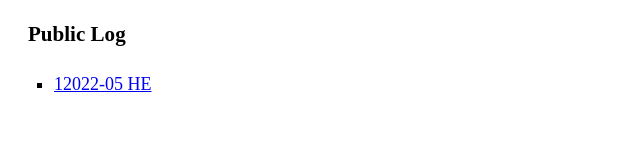
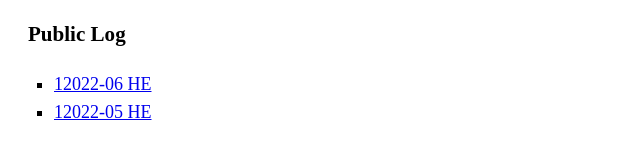
Before and after one commit to johnkord/johnkord.github.io, a plain HTML site: page links.html in a window 1280 px wide. Shown: the part 212-368 px from the top of the page, without its empty margins (0-640 px from the left). Drawn offline with Linux system fonts and the light colour scheme; a web font is replaced by a local one.

Commit message:
Update links.html

```diff
--- a/links.html
+++ b/links.html
@@ -17,6 +17,7 @@
         </ul>
         <h3>Public Log</h3>
         <ul type="square">
+            <li><a href="https://github.com/johnkord/johnkord.github.io/blob/main/log/public-log-12022-06.md">12022-06 HE</a><br>
             <li><a href="https://github.com/johnkord/johnkord.github.io/blob/main/log/public-log-12022-05.md">12022-05 HE</a><br>
         </ul>
     </body>
```
